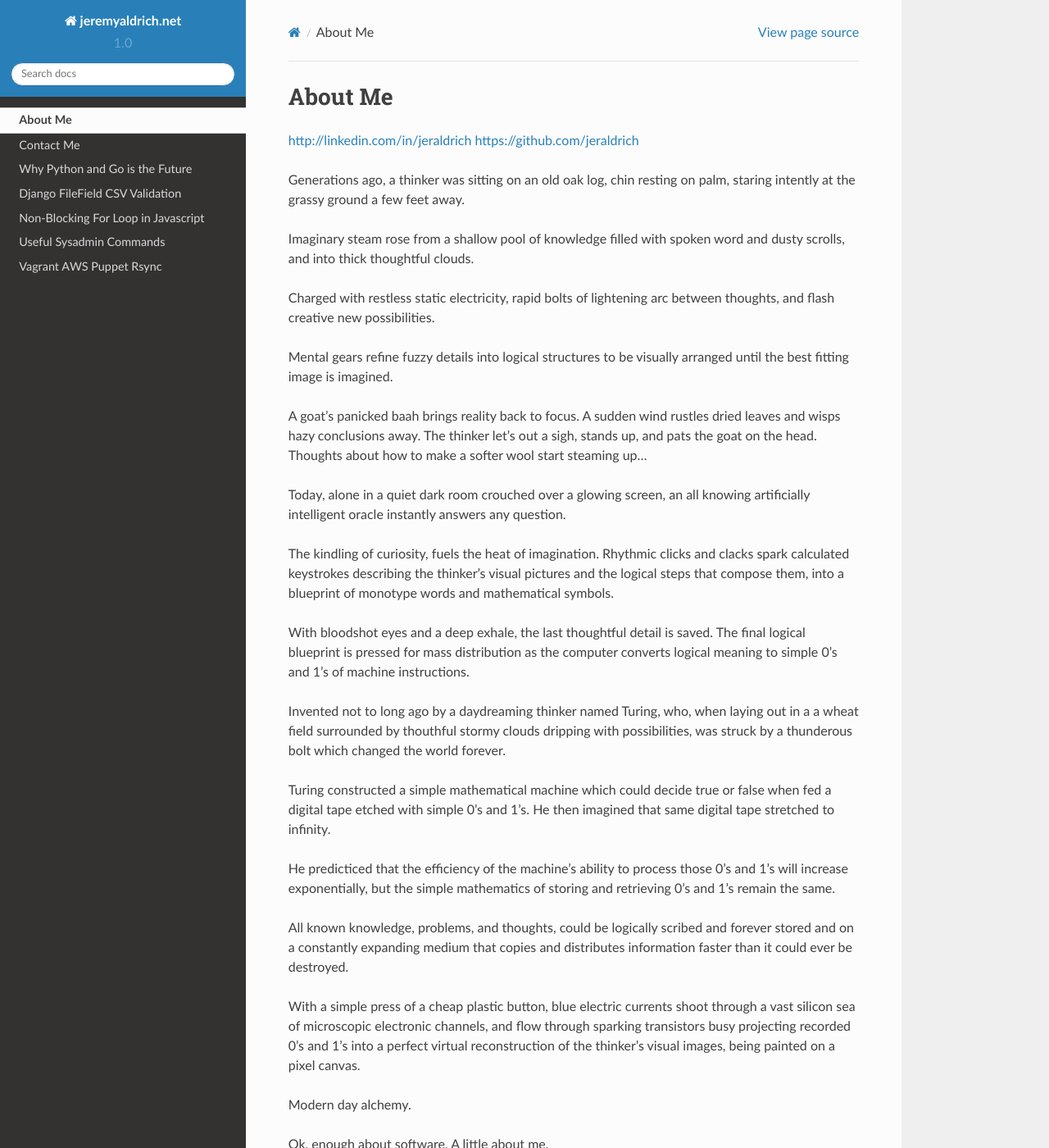
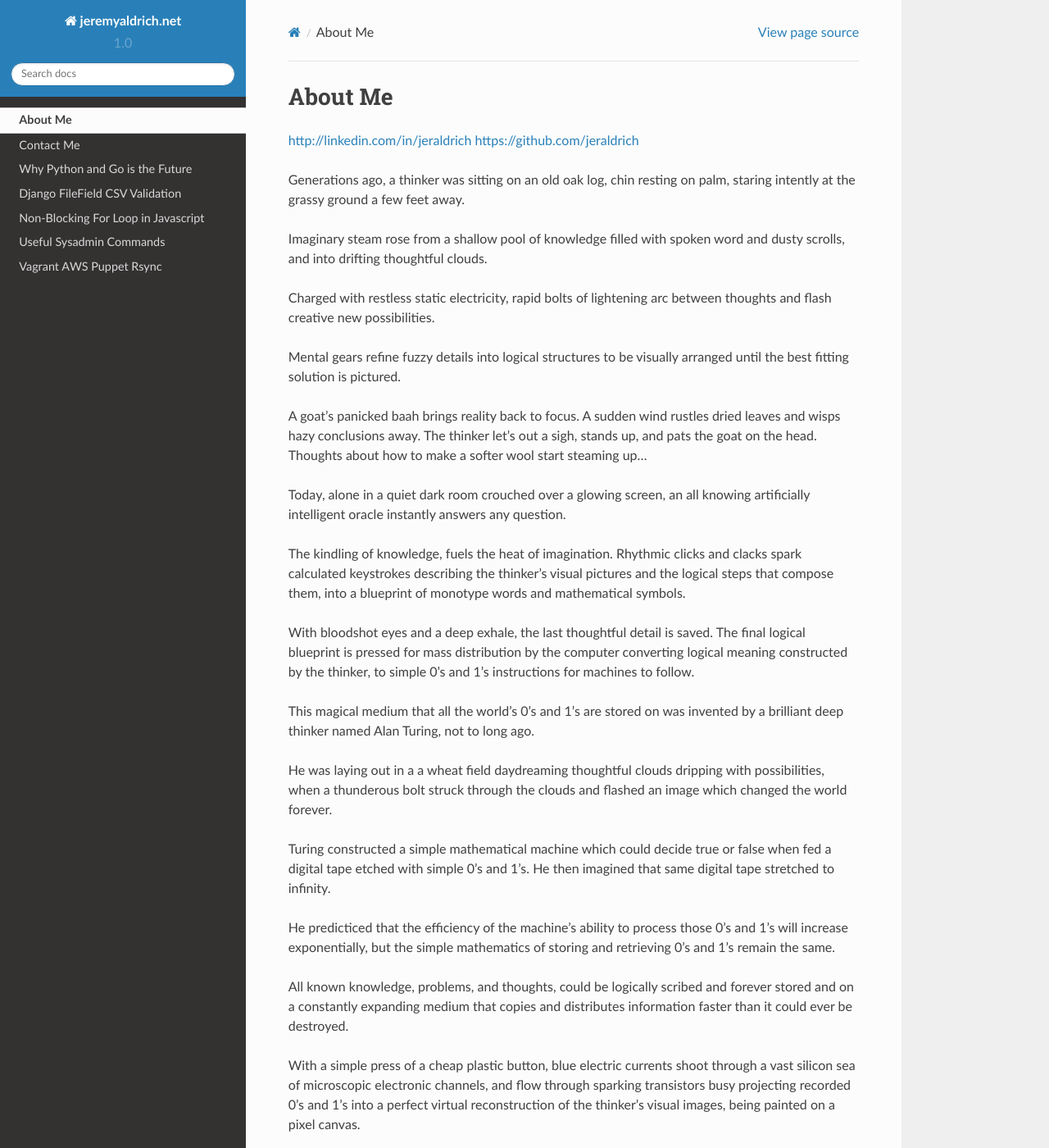
Before and after one commit to jeraldrich/blog, a Sphinx documentation site: the page built from docs/about_me.rst, in a window 1280 px wide and 1400 px high. Shown: the whole window at 82% size. Built offline with Sphinx 7.4.7 and the Read the Docs theme 2.0.0, drawn with Linux system fonts in a browser that asks for light colours.

Commit message:
b update

```diff
--- a/docs/about_me.rst
+++ b/docs/about_me.rst
@@ -6,22 +6,24 @@ https://github.com/jeraldrich
 
 Generations ago, a thinker was sitting on an old oak log, chin resting on palm, staring intently at the grassy ground a few feet away.
 
-Imaginary steam rose from a shallow pool of knowledge filled with spoken word and dusty scrolls, and into thick thoughtful clouds.
+Imaginary steam rose from a shallow pool of knowledge filled with spoken word and dusty scrolls, and into drifting thoughtful clouds.
 
-Charged with restless static electricity, rapid bolts of lightening arc between thoughts, and flash creative new possibilities.
+Charged with restless static electricity, rapid bolts of lightening arc between thoughts and flash creative new possibilities.
 
-Mental gears refine fuzzy details into logical structures to be visually arranged until the best fitting image is imagined.
+Mental gears refine fuzzy details into logical structures to be visually arranged until the best fitting solution is pictured.
 
 A goat’s panicked baah brings reality back to focus. A sudden wind rustles dried leaves and wisps hazy conclusions away. The thinker let’s out a sigh, stands up, and pats the goat on the head. Thoughts about how to make a softer wool start steaming up...
 
 
 Today, alone in a quiet dark room crouched over a glowing screen, an all knowing artificially intelligent oracle instantly answers any question.
 
-The kindling of curiosity, fuels the heat of imagination. Rhythmic clicks and clacks spark calculated keystrokes describing the thinker’s visual pictures and the logical steps that compose them, into a blueprint of monotype words and mathematical symbols.
+The kindling of knowledge, fuels the heat of imagination. Rhythmic clicks and clacks spark calculated keystrokes describing the thinker’s visual pictures and the logical steps that compose them, into a blueprint of monotype words and mathematical symbols.
 
-With bloodshot eyes and a deep exhale, the last thoughtful detail is saved. The final logical blueprint is pressed for mass distribution as the computer converts logical meaning to simple 0's and 1's of machine instructions.
+With bloodshot eyes and a deep exhale, the last thoughtful detail is saved. The final logical blueprint is pressed for mass distribution by the computer converting logical meaning constructed by the thinker, to simple 0's and 1's instructions for machines to follow.
 
-Invented not to long ago by a daydreaming thinker named Turing, who, when laying out in a a wheat field surrounded by thouthful stormy clouds dripping with possibilities, was struck by a thunderous bolt which changed the world forever.
+This magical medium that all the world's 0's and 1's are stored on was invented by a brilliant deep thinker named Alan Turing, not to long ago.
+
+He was laying out in a a wheat field daydreaming thoughtful clouds dripping with possibilities, when a thunderous bolt struck through the clouds and flashed an image which changed the world forever.
 
 Turing constructed a simple mathematical machine which could decide true or false when fed a digital tape etched with simple 0’s and 1’s. He then imagined that same digital tape stretched to infinity.
 
```
